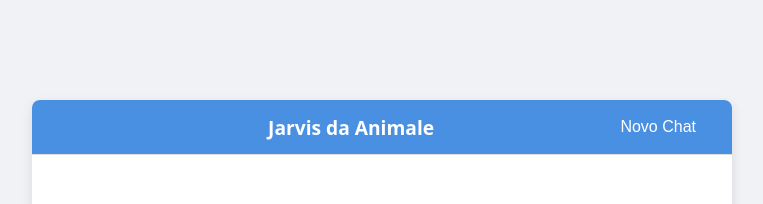
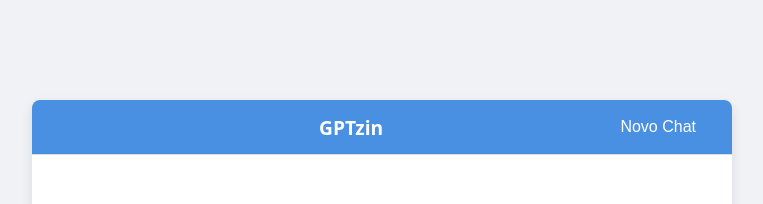
Before and after one commit to adalbertobelo/chatbot, a website: page index.html in a window 1280 px wide. Shown: the top 204 px of the page, without its empty margins (258-1021 px from the left). Drawn offline with Linux system fonts and the light colour scheme.

Commit message:
Update index.html

```diff
--- a/index.html
+++ b/index.html
@@ -17,7 +17,7 @@
     <div id="chat-container">
         <header>
             <button id="hamburger-menu" aria-label="Abrir menu">&#9776;</button>
-            <h1>Jarvis da Animale</h1>
+            <h1>GPTzin</h1>
             <div id="chat-actions">
                 <button id="new-chat-button">Novo Chat</button>
             </div>
```
